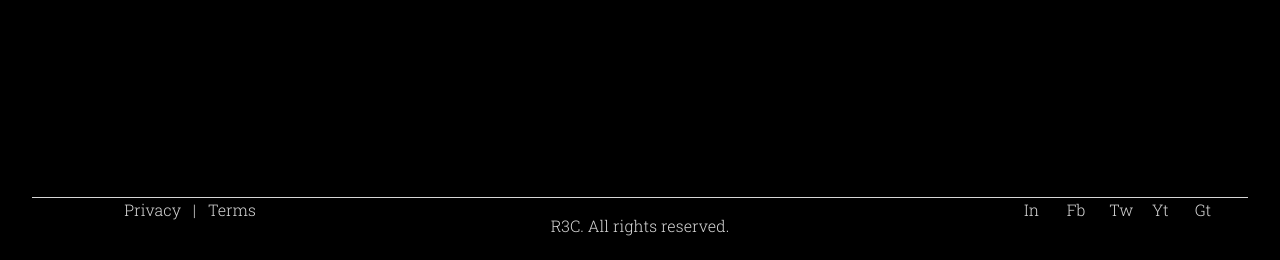
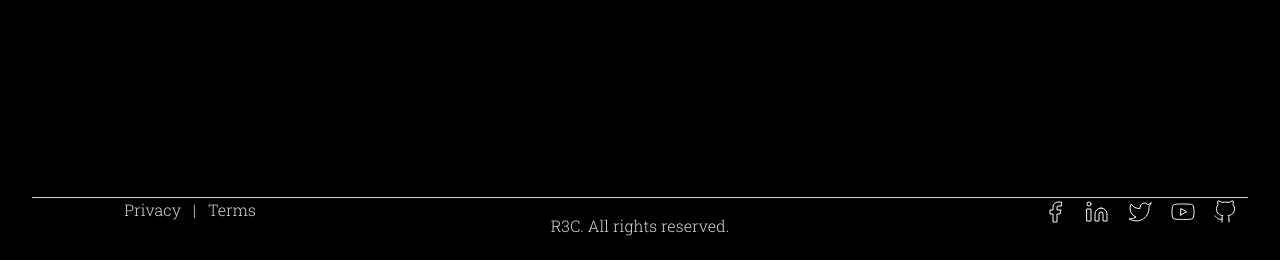
Before and after one commit to nikzeyn/ResourceCenter, a Django app: page / in a window 1280 px wide. Shown: the part 540-800 px from the top of the page. Run offline with Django 3.2, Linux system fonts and the light colour scheme.

Commit message:
updated social icons in templates and css

```diff
--- a/prj_resource_center/static/css/common.css
+++ b/prj_resource_center/static/css/common.css
@@ -214,11 +214,13 @@ footer > p {
 	text-align: center;
 }
 
-.social {
-	/* padding: 0.5rem; */
+.social-wrapper {
 	display: grid;
 	grid-template-columns: repeat(6, 1fr);
-	/* grid-auto-rows: 4rem; */
+}
+
+.social-icon > a:hover > img {
+	border-bottom: 1px solid #00B0F0;
 }
 
 /* .social > div {
--- a/prj_resource_center/templates/base.html
+++ b/prj_resource_center/templates/base.html
@@ -44,22 +44,49 @@
 		<footer>
 			<div class="footer_line"></div>
 			<div class="">
-				<a href="">Privacy</a>
+				<a href="#">Privacy</a>
 				<span class="separator"> | </span>
-				<a href="">Terms</a>
+				<a href="#">Terms</a>
 			</div>
 			<p>R3C. All rights reserved.</p>
-			<div class="social">
-				<div class="social">In</div>
-				<div class="social">Fb</div>
-				<div class="social">Tw</div>
-				<div class="social">Yt</div>
-				<div class="social">Gt</div>
+			<div class="social-wrapper">
+
+				<div class="social-icon">
+					<a href="http://facebook.com">
+						<img src="{% static 'images/facebook.svg' %}" alt="">
+					</a>
+				</div>
+
+
+				<div class="social-icon">
+					<a href="http://linkedin.com">
+						<img src="{% static 'images/linkedin.svg' %}" alt="">
+					</a>
+				</div>
+
+
+				<div class="social-icon">
+					<a href="http://twitter.com">
+						<img src="{% static 'images/twitter.svg' %}" alt="">
+					</a>
+				</div>
+
+
+				<div class="social-icon">
+					<a href="http://youtube.com">
+						<img src="{% static 'images/youtube.svg' %}" alt="">
+					</a>
+				</div>
+
+
+				<div class="social-icon">
+					<a href="http://github.com">
+						<img src="{% static 'images/github.svg' %}" alt="">
+					</a>
+				</div>
+
 			</div>
 		</footer>
-
-
-
 	</div>
 
 
```
